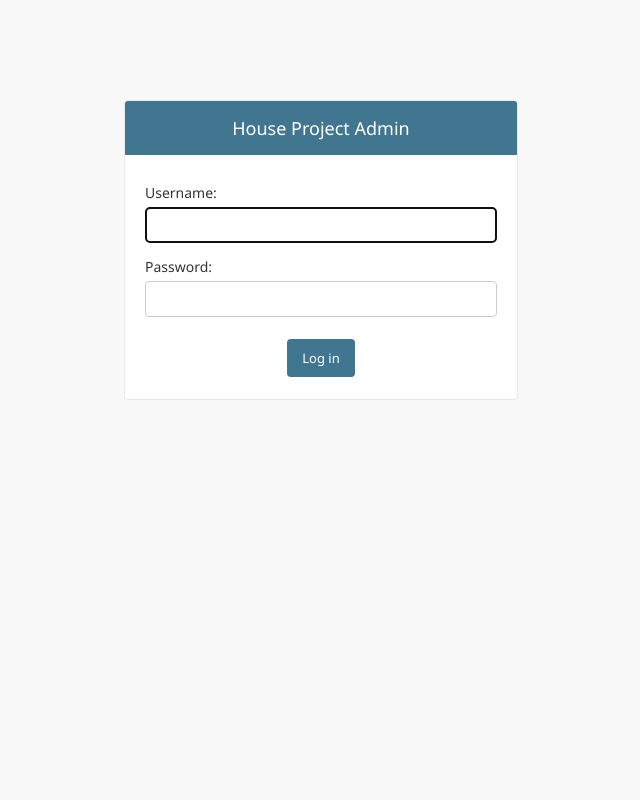
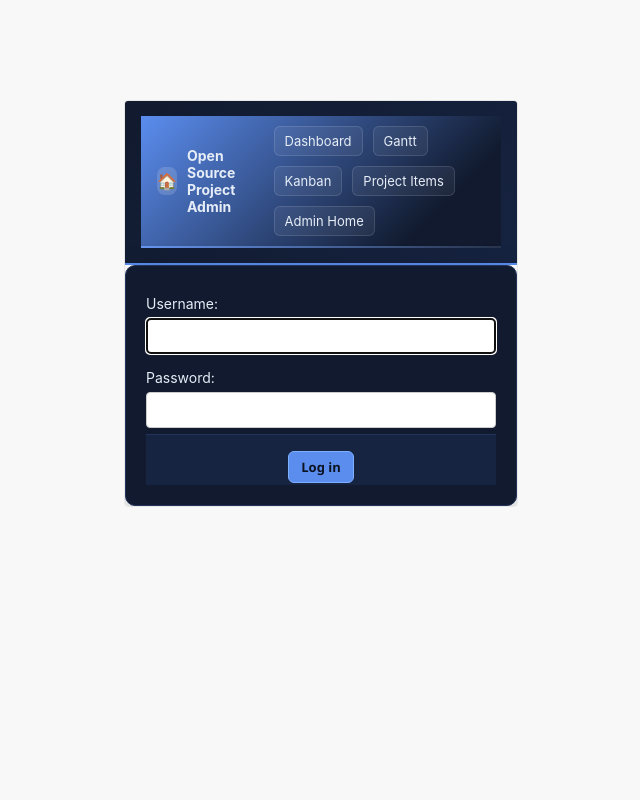
Before and after one commit to brucedombrowski/OpenSourceHouseProject, a Django app: page /admin/login/?next=/gantt/ in a window 1280 px wide. Shown: the whole page, without its empty margins (319-959 px from the left). Run offline with Django 5.2, Linux system fonts and the light colour scheme.

Commit message:
Style admin interface to match site theme

```diff
--- a/templates/admin/base_site.html
+++ b/templates/admin/base_site.html
@@ -1,14 +1,166 @@
 {% extends "admin/base.html" %}
+{% load static %}
 
-{% block title %}House Project Admin{% endblock %}
+{% block title %}Open Source Project Admin{% endblock %}
+
+{% block extrastyle %}
+  {{ block.super }}
+  <link rel="icon" type="image/svg+xml" href="{% static 'wbs/favicon.svg' %}">
+  <style>
+    :root {
+      --bg: #0b1220;
+      --panel: #111a2e;
+      --panel-accent: #162341;
+      --card: #1a2a4a;
+      --text: #e6edf7;
+      --muted: #9fb1d0;
+      --border: #22345b;
+      --accent: #5b8def;
+      --accent-strong: #7db0ff;
+      --success: #2ecc71;
+      --warn: #f1c40f;
+      --error: #e74c3c;
+    }
+
+    body {
+      background: radial-gradient(circle at 20% 20%, #162341 0%, #0b1220 35%, #080e1b 70%);
+      color: var(--text);
+      font-family: "Inter", "Segoe UI", -apple-system, BlinkMacSystemFont, Roboto, "Helvetica Neue", Arial, sans-serif;
+    }
+
+    #header {
+      background: linear-gradient(135deg, var(--panel) 0%, var(--panel-accent) 100%);
+      border-bottom: 2px solid var(--accent);
+    }
+
+    #header a:link, #header a:visited {
+      color: var(--text);
+    }
+
+    #content, .dashboard #content {
+      background: var(--panel);
+      border: 1px solid var(--border);
+      border-radius: 10px;
+      padding: 20px;
+      box-shadow: 0 10px 30px rgba(0,0,0,0.25);
+    }
+
+    .module, .module caption, .module h2, .module h3 {
+      background: var(--card);
+      color: var(--text);
+      border-color: var(--border);
+    }
+
+    .module table {
+      border-color: var(--border);
+    }
+
+    .module td, .module th {
+      border-color: var(--border);
+      color: var(--text);
+    }
+
+    .submit-row {
+      background: var(--panel-accent);
+      border-top: 1px solid var(--border);
+    }
+
+    .button, input[type="submit"], input[type="button"], .submit-row input {
+      background: var(--accent);
+      border: 1px solid var(--accent-strong);
+      color: #0b1220;
+      border-radius: 6px;
+      padding: 6px 12px;
+      font-weight: 600;
+      transition: transform 0.1s ease, box-shadow 0.2s ease;
+    }
+
+    .button:hover, input[type="submit"]:hover, input[type="button"]:hover, .submit-row input:hover {
+      transform: translateY(-1px);
+      box-shadow: 0 6px 14px rgba(0,0,0,0.3);
+    }
+
+    .breadcrumbs {
+      background: var(--panel-accent);
+      border-bottom: 1px solid var(--border);
+      color: var(--muted);
+    }
+
+    #content-main .object-tools a {
+      background: var(--accent);
+      border-color: var(--accent-strong);
+      color: #0b1220;
+    }
+
+    /* Slim site header to match frontend branding inside admin */
+    .site-bridge {
+      background: linear-gradient(135deg, var(--accent) 0%, var(--panel) 80%);
+      color: var(--text);
+      padding: 10px 16px;
+      display: flex;
+      align-items: center;
+      justify-content: space-between;
+      gap: 12px;
+      border-bottom: 2px solid rgba(255,255,255,0.08);
+    }
+    .site-bridge .brand {
+      display: flex;
+      align-items: center;
+      gap: 10px;
+      font-weight: 700;
+      text-decoration: none;
+      color: inherit;
+    }
+    .site-bridge .brand-badge {
+      width: 28px;
+      height: 28px;
+      border-radius: 8px;
+      background: rgba(255,255,255,0.15);
+      display: grid;
+      place-items: center;
+      font-size: 16px;
+      font-weight: 800;
+    }
+    .site-bridge nav {
+      display: flex;
+      gap: 10px;
+      flex-wrap: wrap;
+    }
+    .site-bridge nav a {
+      color: #e6edf7;
+      text-decoration: none;
+      padding: 6px 10px;
+      border: 1px solid rgba(255,255,255,0.12);
+      border-radius: 6px;
+      background: rgba(255,255,255,0.06);
+      font-size: 13px;
+      transition: background 0.2s ease, border-color 0.2s ease;
+    }
+    .site-bridge nav a:hover,
+    .site-bridge nav a:focus-visible {
+      background: rgba(255,255,255,0.12);
+      border-color: rgba(255,255,255,0.3);
+      outline: none;
+    }
+  </style>
+{% endblock %}
 
 {% block branding %}
-  <h1 id="site-name">
-    <a href="{% url 'admin:index' %}">House Project Admin</a>
-  </h1>
+  <div class="site-bridge">
+    <a class="brand" href="{% url 'index' %}">
+      <span class="brand-badge">🏠</span>
+      <span>Open Source Project Admin</span>
+    </a>
+    <nav aria-label="Main">
+      <a href="{% url 'index' %}">Dashboard</a>
+      <a href="{% url 'gantt_view' %}">Gantt</a>
+      <a href="{% url 'project_item_board' %}">Kanban</a>
+      <a href="{% url 'project_item_list' %}">Project Items</a>
+      <a href="{% url 'admin:index' %}">Admin Home</a>
+    </nav>
+  </div>
 {% endblock %}
 
 {% block userlinks %}
   {{ block.super }}
-  | <a href="{% url 'gantt' %}">Gantt Chart</a>
 {% endblock %}
```
